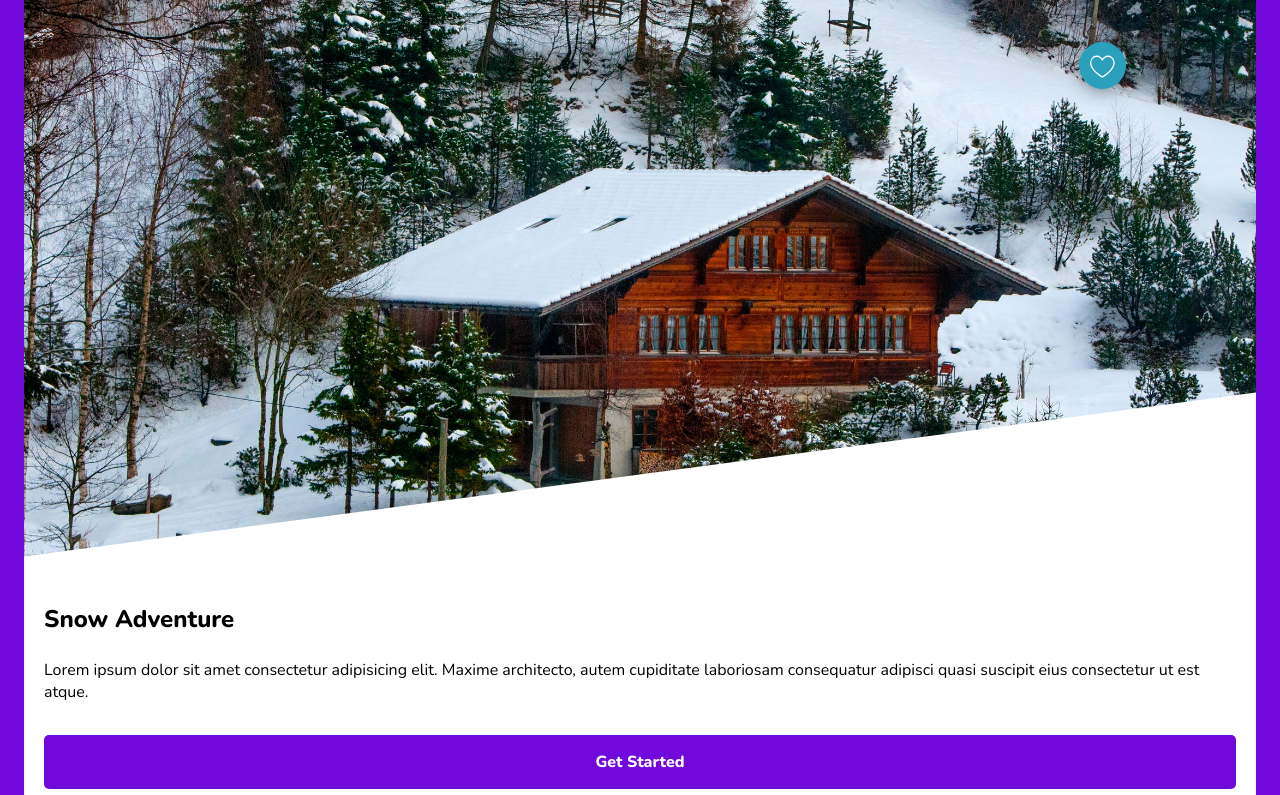
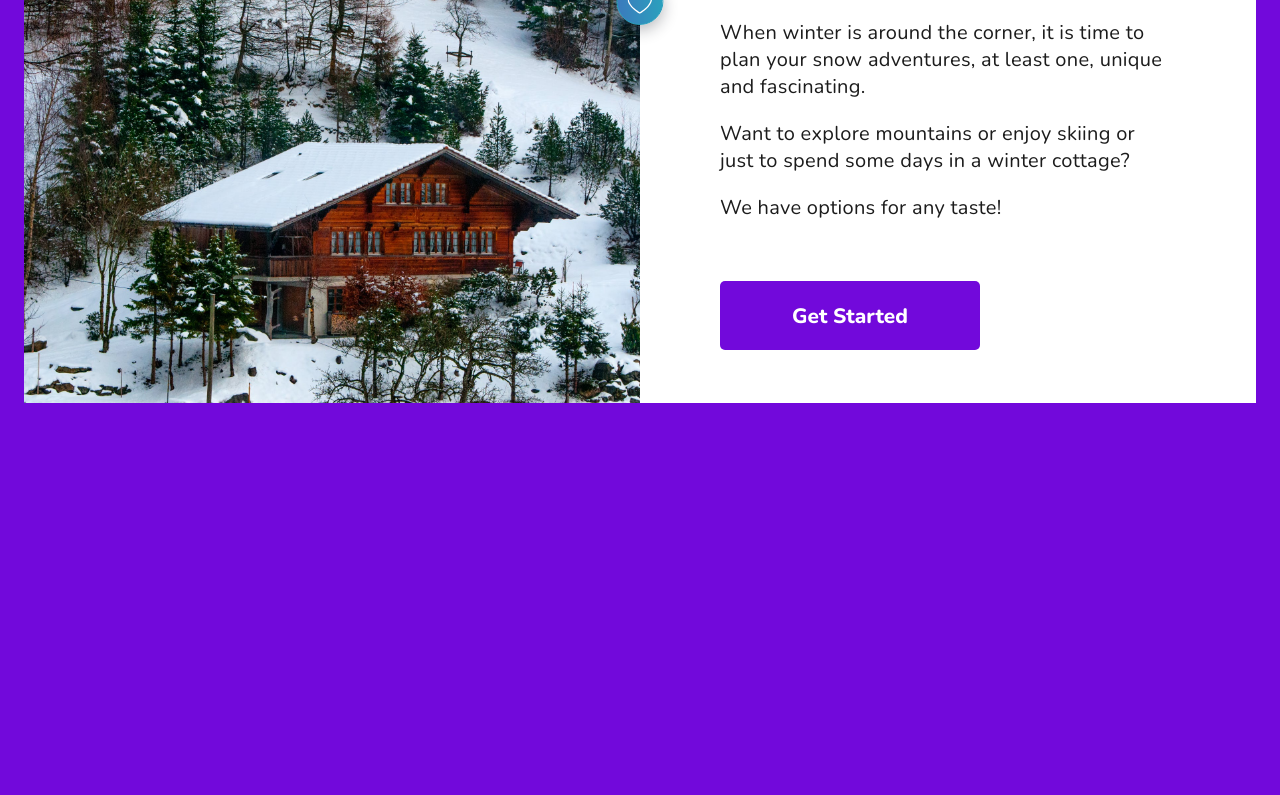
Before and after one commit to ilonaGold/snow-adventure-website-component, a plain HTML site: page index.html in a window 1280 px wide. Shown: the part 246-1041 px from the top of the page. After the commit the page ends 800 px from the top, so only its background shows below. Drawn offline with nearby package versions, Linux system fonts and the light colour scheme.

Commit message:
Added desktop styling and responsiveness

```diff
--- a/index.html
+++ b/index.html
@@ -4,7 +4,7 @@
         <meta charset="UTF-8">
         <meta http-equiv="X-UA-Compatible" content="IE=edge">
         <meta name="viewport" content="width=device-width, initial-scale=1.0">
-        <link href="https://fonts.googleapis.com/css2?family=Nunito:ital,wght@0,400;0,800;1,300&display=swap" rel="stylesheet">
+        <link href="https://fonts.googleapis.com/css2?family=Nunito:wght@400;800&family=Playfair+Display:wght@600&display=swap" rel="stylesheet">
         <link rel="stylesheet" href="style.css">
         <title>Snow Adventure website component</title>
     </head>
@@ -13,11 +13,15 @@
         <div class="card">
             <div class="card-top">
                 <img class="card-img-house" src="images/house.jpeg" alt="cottage in montains with snow on its roof">
-                <span><img class="card-img-heart" src="images/lnr-heart.svg" alt="heart icon"></span>
+                <img class="card-img-heart" src="images/lnr-heart.svg" alt="heart icon">
             </div>
             <div class="card-content">
                 <h2 class="card-title">Snow Adventure</h2>
-                <p class="card-body">Lorem ipsum dolor sit amet consectetur adipisicing elit. Maxime architecto, autem cupiditate laboriosam consequatur adipisci quasi suscipit eius consectetur ut est atque.</p>
+                <div class="card-body">
+                    <p>When winter is around the corner, it is time to plan your snow adventures, at least one, unique and fascinating.</p>
+                    <p>Want to explore mountains or enjoy skiing or just to spend some days in a winter cottage?</p>
+                    <p>We have options for any taste!</p>
+                </div>
                 <a class="card-btn" href="#">Get Started</a>
             </div>
         </div>
--- a/style.css
+++ b/style.css
@@ -36,9 +36,7 @@ img {
 
 .card-img-house {
     clip-path: polygon(0 0, 100% 0, 100% 75%, 0 95%);
-    border-top: 1px solid #000000;
-    object-fit: cover;
-    min-height: 200px;
+    border: 1px solid #000000;
 }
 
 .card-img-heart {
@@ -47,16 +45,20 @@ img {
     border: 1px solid rgb(43, 160, 189);
     padding: .6em;
     border-radius: 50%;
-    /* background-color: linear-gradient (90deg, rgb(59, 122, 189) 0%, rgb(43, 160, 189) 100%); */
-    background-color:  rgb(43, 160, 189);
+    background: linear-gradient(90deg, rgb(59, 122, 189) 0%, rgb(43, 160, 189) 100%);
     cursor: pointer;
     position: absolute;
-    top: 36%;
+    top: 30%;
     right: 12%;
     display: flex;
     justify-content: center;
     align-items: center;
     box-shadow: 0px 5px 15px rgba(19, 24, 33, 0.3);
+}
+
+.card-img-heart:hover,
+.card-img-heart:focus {
+    background-color: #FF0000;
 }
 
 .card-title,
@@ -66,11 +68,18 @@ img {
 
 .card-title {
     margin-top: 0;
-    font-weight: 800;
+    font-family: 'Playfair Display', serif;
+    font-weight: 600;
 }
 
 .card-body {
-    margin-bottom: 2em;
+    margin-bottom: 1.5em;
+    letter-spacing: .3px;
+}
+
+p {
+    margin-bottom: 1em;
+    color: #1c1c1c;
 }
 
 .card-btn {
@@ -90,3 +99,94 @@ img {
     color: #7209DB;
     cursor: pointer;
 }
+
+@media (min-width: 411px) {
+    .card-img-heart {
+        top: 33%;
+    }
+}
+
+@media (min-width: 481px) {
+    .card-img-heart {
+        top: 35%;
+    }
+    .card-content {
+        width: 90%;
+    }
+}
+
+@media (min-width: 768px) {
+    .card {
+        flex-direction: row;
+        justify-content: space-between;
+        align-items: stretch;
+    }
+    .card-top {
+        width: 50%;
+    }
+    .card-img-house {
+        clip-path: unset;
+        border: unset;
+        object-fit: cover;
+        min-height: 100%;
+    }
+    .card-img-heart {
+        top: 28%;
+        left: 50%;
+        transform: translateX(-50%);
+    }
+    .card-content {
+        width: 50%;
+        padding: 2em 2.25em 2em 2.7em;
+    }
+    .card-body {
+        font-size: 1.1rem;
+    }
+}
+
+@media (min-width: 1200px) {
+    .card-content {
+        padding-left: 5em;
+    }
+    .card-title {
+        font-size: 2.2rem;
+        margin-bottom: 1em;
+    }
+    .card-body {
+        width: 90%;
+        font-size: 1.25rem;
+        margin-bottom: 2em;
+    }
+    .card-btn {
+        font-size: 1.3rem;
+        width: 52%;
+    }
+}
+
+@media (min-width: 1440px) {
+    .card-img-heart {
+        top: 25%;
+        min-width: 50px;
+        min-height: 50px;
+    }
+    .card-title {
+        font-size: 2.5rem;
+    }
+    .card-body {
+        width: 95%;
+        font-size: 1.4rem;
+        margin-bottom: 2.5em;
+    }
+}
+
+@media (min-width: 1920px) {
+    .card-img-heart {
+        top: 26%;
+    }
+    p:last-child {
+        letter-spacing: .4px;
+    }
+    .card-btn {
+        width: 38%;
+    }
+}
```
